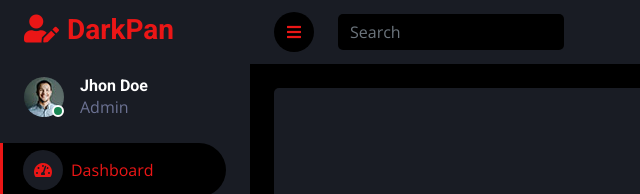
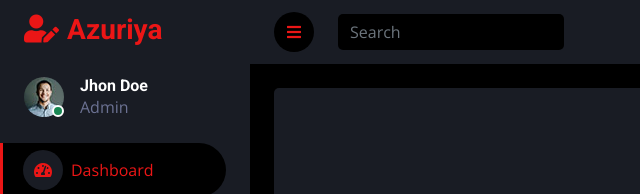
Before and after one commit to ChiefMasterkim/azuriya, a plain HTML site: page 404.html in a window 1280 px wide. Shown: the top 194 px of the page, 0-640 px from the left. Drawn offline with nearby package versions, Linux system fonts and the light colour scheme.

Commit message:
404.html

```diff
--- a/404.html
+++ b/404.html
@@ -3,7 +3,7 @@
 
 <head>
     <meta charset="utf-8">
-    <title>DarkPan - Bootstrap 5 Admin Template</title>
+    <title>Azuriya</title>
     <meta content="width=device-width, initial-scale=1.0" name="viewport">
     <meta content="" name="keywords">
     <meta content="" name="description">
@@ -40,7 +40,7 @@
         <div class="sidebar pe-4 pb-3">
             <nav class="navbar bg-secondary navbar-dark">
                 <a href="index.html" class="navbar-brand mx-4 mb-3">
-                    <h3 class="text-primary"><i class="fa fa-user-edit me-2"></i>DarkPan</h3>
+                    <h3 class="text-primary"><i class="fa fa-user-edit me-2"></i>Azuriya</h3>
                 </a>
                 <div class="d-flex align-items-center ms-4 mb-4">
                     <div class="position-relative">
```
